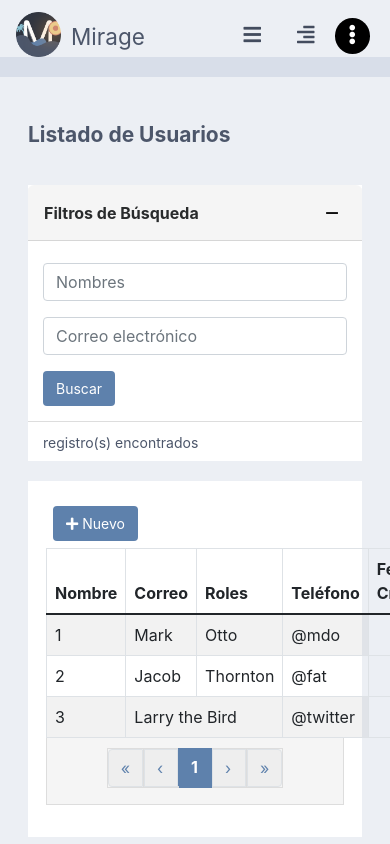
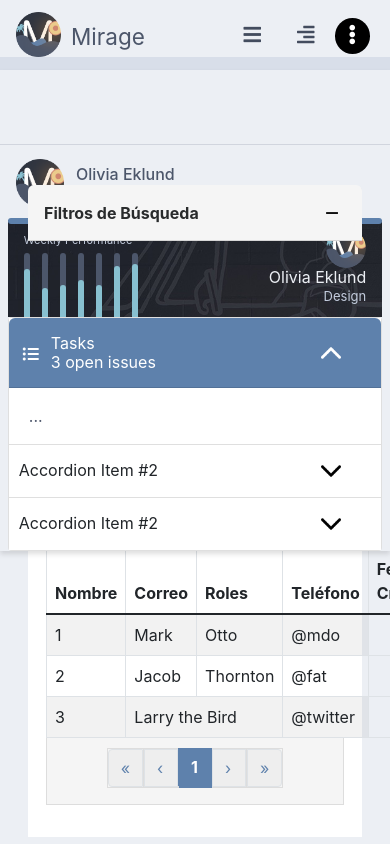
Before and after one commit to Linkhub-git/economysa-motor-front, a React (Create React App) app: page /Seguridad in a window 390 px wide. Both pictures are taken after a click on the link 352 px from the left and 36 px from the top of the page. Built offline with nearby package versions, Linux system fonts and the light colour scheme.

Commit message:
Put the same code in the header file

```diff
--- a/src/components/Header/Header.css
+++ b/src/components/Header/Header.css
@@ -2,7 +2,9 @@
     width: 100vw;
     height: 75px;
     background-color: #eceff4;
-    box-shadow: rgba(0, 0, 0, 0.24) 0px 3px 8px;
+
+    box-shadow: 0 3px 5px 0 rgb(33 35 39 / 15%);
+    z-index: 300;
 }
 .headerContent{
     display: none;
@@ -10,6 +12,9 @@
 }
 .headerMobile{
     display: initial;
+    background-color: #000fff;
+    box-shadow: 0 3px 5px 0 rgb(33 35 39 / 15%);
+
 }
 .headerContentMobile{
     display: flex;
@@ -33,6 +38,120 @@
     margin-left: 10px;
     position: relative;
     top: 16px;
+}
+/* Span oculto mobile */
+.spanMobile{
+    transition: 250ms;
+    position: absolute;
+    top: 70px;
+    width: 100%;
+    background-color: #eceff4;
+    box-shadow: 0 3px 5px 0 rgb(33 35 39 / 15%);
+}
+.spanMobileHide{
+    visibility: hidden;
+}
+.espacioVacioHeader{
+    height: 75px;
+    border-bottom: 1px solid rgba(145, 153, 169, 0.3);
+}
+.spanMobileContainer{
+    display: flex;
+    flex-direction: row;
+    height: 75px;
+    padding: 14px 16px 0;
+    cursor: pointer;
+}
+.spanMobileContainer img{
+    width: 48px;
+    height: 48px
+}
+.spanMobileContainer h1{
+    font-size: 16px;
+    font-weight: 500;
+    color: #4c566a;
+    position: relative;
+    top: 6px;
+    left: 12px;
+}
+.spanMobileContainer span{
+    font-size: 13px;
+    font-weight: 500;
+    color: #9199a9;
+    position: relative;
+    top: 26px;
+    right: 82px;
+}
+.graphicSpanHeaderContainer{
+    width: 96%;
+    margin: auto;
+    position: relative;
+}
+.graphicSpanHeaderContainer::before{
+    position: absolute;
+    bottom: 143px;
+    width: 100%;
+    height: 6px;
+    top: -2px;
+    border-radius: 4px;
+    background-color: #5e81ac;
+    content: " ";
+}
+.userInformationSpanMobile{
+    display: flex;
+    flex-direction: column;
+    justify-content: flex-end;
+    align-items: flex-end;
+}
+.userInformationSpanMobile img{
+    width: 40px;
+    height: 40px;
+    border-radius: 50%;
+}
+.userInformationSpanMobile h1{
+    color: #eceff4;
+    margin: 0;
+    font-size: 16px;
+    font-weight: normal;
+}
+.userInformationSpanMobile span{
+    color: #c3ccdd;
+    font-size: 13px;
+    margin-bottom: 10px;
+}
+.bannerGraphicHeader{
+    background-image: url("../../images/bg-profilemenu.jpg");
+    background-size: cover;
+    background-repeat: no-repeat;
+    display: flex;
+    justify-content: space-between;
+    padding: 0 16px;
+}
+.bannerGraphicHeader p{
+    font-size: 11px;
+    color: #c3ccdd;
+    position: relative;
+    top: 12px;
+}
+.prueba .accordion .accordion-item .accordion-header{
+    background-color: #fff;
+}
+.asddsa{
+
+}
+.prueba .accordion .accordion-item .accordion-header button{
+    position: relative;
+    z-index: 300;
+}
+.prueba .accordion .accordion-item .accordion-header button i{
+    position: absolute;
+    left: 14px;
+    top: 28px;
+}
+.prueba .accordion .accordion-item .accordion-header button .asddsa span{
+    display: block;
+    position: relative;
+    padding-left: 32px;
 }
 @media only screen and (min-width: 992px){
     .headerMobile{
--- a/src/components/Header/HeaderMobile.js
+++ b/src/components/Header/HeaderMobile.js
@@ -1,14 +1,17 @@
 import React, { useState } from 'react';
 import './Header.css';
 import Logo from '../../images/logo.png'
-
+import Graphic from '../../images/barsHeader.svg'
+import { Accordion } from 'react-bootstrap';
 function HeaderMobile() {
   const [showSideBar1, setShowSideBar1] = useState(false);
   const [showSideBar2, setShowSideBar2] = useState(false);
   const [showSideBar3, setShowSideBar3] = useState(false);
+  const [showGraphics, setShowGraphics] = useState(false);
   /* Utilizar acá el showSideBar3, que es el que muestra el span en versión mobile
   En la versión mobile tiene también un pequeño span, utilizar como base el que hice antes
   ya que es modificar y agregar menos cosas*/
+  console.log(showGraphics);
   return {
     showSideBar1,
     showSideBar2,
@@ -26,6 +29,53 @@ function HeaderMobile() {
                 <a href="#" onClick={()=> setShowSideBar3(!showSideBar3)} className={showSideBar3 === false ? "lastLinkHeader" : "lastLinkHeader activeHeader activeLasLink"}><i className="fas fa-ellipsis-v"></i></a>
               </div>
         </div>
+        <div className={showSideBar3 === true ? "spanMobile" : "spanMobileHide"}>
+            <div className='espacioVacioHeader'></div>
+            <div onClick={()=> setShowGraphics(!showGraphics )} className='spanMobileContainer'>
+                  <img src={Logo} alt="" />
+                  <h1>Olivia Eklund</h1>
+                  <span>Design</span>
+            </div>
+            <div className='graphicSpanHeaderContainer'>
+                <div className='bannerGraphicHeader'>
+                    <div className='weeklyPerfomanceContainer'>
+                        <p>Weekly Performance</p>
+                        <img src={Graphic} alt="" />
+                    </div>
+                    <div className='userInformationSpanMobile'>
+                        <img src={Logo} alt="" />
+                        <h1 className='nameHeaderHideSpanMobile'>Olivia Eklund</h1>
+                        <span className='puestOHeaderHideSpanMobile'>Design</span>
+                    </div>
+                </div>
+                <div className='prueba'>
+                    <Accordion defaultActiveKey="0">
+                        <Accordion.Item eventKey="0">
+                            <Accordion.Header>
+                              <i className="fas fa-list-ul"></i>
+                              <div className='asddsa'>
+                                <span className='titleListGraphics'>Tasks</span>
+                                <span className='subTitleListGraphics'>3 open issues</span>
+                              </div>
+                            </Accordion.Header>
+                              <Accordion.Body>...</Accordion.Body>
+                        </Accordion.Item>
+                        <Accordion.Item eventKey="1">
+                            <Accordion.Header>Accordion Item #2</Accordion.Header>
+                              <Accordion.Body>
+                                Lorem ipsum
+                              </Accordion.Body>
+                        </Accordion.Item>
+                        <Accordion.Item eventKey="2">
+                            <Accordion.Header>Accordion Item #2</Accordion.Header>
+                              <Accordion.Body>
+                                Lorem ipsum
+                              </Accordion.Body>
+                        </Accordion.Item>
+                    </Accordion>
+                </div>
+            </div>
+        </div>
       </header>
     )
   };
```
Also changed, not shown: src/images/barsHeader.svg (added).
